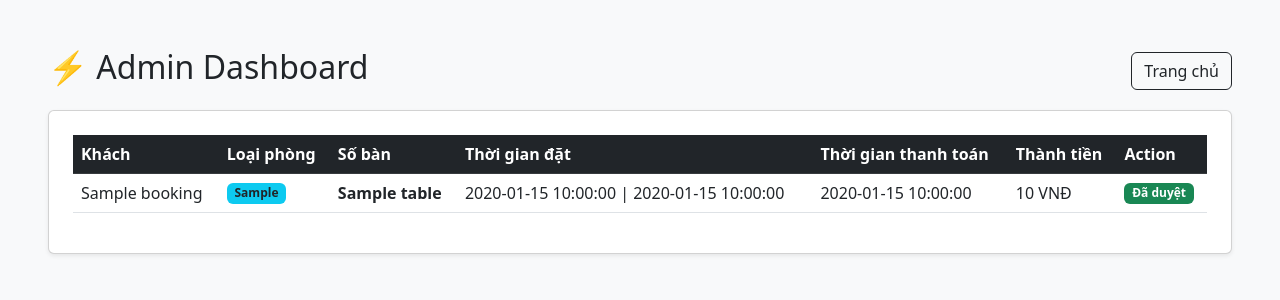
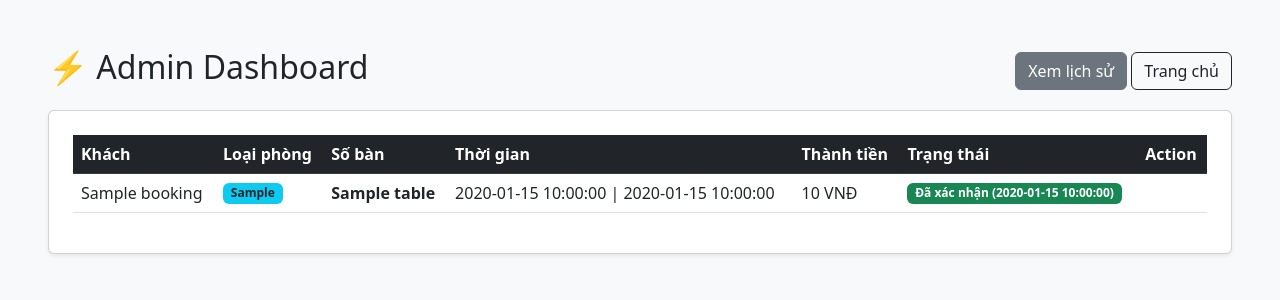
Before and after one commit to tanphatng2007-blip/desknow-booking, a Flask app: template templates/admin.html in a window 1280 px wide. Shown: the top 300 px of the page. Run offline with Flask 3, Linux system fonts and the light colour scheme; the template is opened without the code that fills it: most values are stand-ins (such as "Sample title", 1, 10 or a date in 2020).

Commit message:
Update admin.html

```diff
--- a/templates/admin.html
+++ b/templates/admin.html
@@ -2,20 +2,17 @@
 <body class="bg-light p-5">
     <div class="d-flex justify-content-between align-items-center">
         <h2>⚡ Admin Dashboard</h2>
-        <a href="/" class="btn btn-outline-dark">Trang chủ</a>
+        <div>
+            <a href="/history" class="btn btn-secondary">Xem lịch sử</a>
+            <a href="/" class="btn btn-outline-dark">Trang chủ</a>
+        </div>
     </div>
 
     <div class="card p-4 mt-3 shadow-sm">
         <table class="table table-hover align-middle">
             <thead class="table-dark">
                 <tr>
-                    <th>Khách</th>
-                    <th>Loại phòng</th>
-                    <th>Số bàn</th>
-                    <th>Thời gian đặt</th>
-                    <th>Thời gian thanh toán</th>
-                    <th>Thành tiền</th>
-                    <th>Action</th>
+                    <th>Khách</th><th>Loại phòng</th><th>Số bàn</th><th>Thời gian</th><th>Thành tiền</th><th>Trạng thái</th><th>Action</th>
                 </tr>
             </thead>
             <tbody>
@@ -25,13 +22,14 @@
                     <td><span class="badge bg-info text-dark">{{ b.room_type|capitalize }}</span></td>
                     <td><strong>{{ b.table }}</strong></td>
                     <td>{{ b.date }} | {{ b.time }}</td>
-                    <td>{{ b.confirmed_at if b.confirmed_at else 'Chưa thanh toán' }}</td>
                     <td>{{ b.price }} VNĐ</td>
+                    <td>
+                        {% if b.status == 'pending' %}<span class="badge bg-warning">Chờ duyệt</span>
+                        {% else %}<span class="badge bg-success">Đã xác nhận ({{ b.confirmed_at }})</span>{% endif %}
+                    </td>
                     <td>
                         {% if b.status == 'pending' %}
                         <a href="/confirm/{{ b.id }}" class="btn btn-success btn-sm">Duyệt Đơn</a>
-                        {% else %}
-                        <span class="badge bg-success">Đã duyệt</span>
                         {% endif %}
                     </td>
                 </tr>
```
